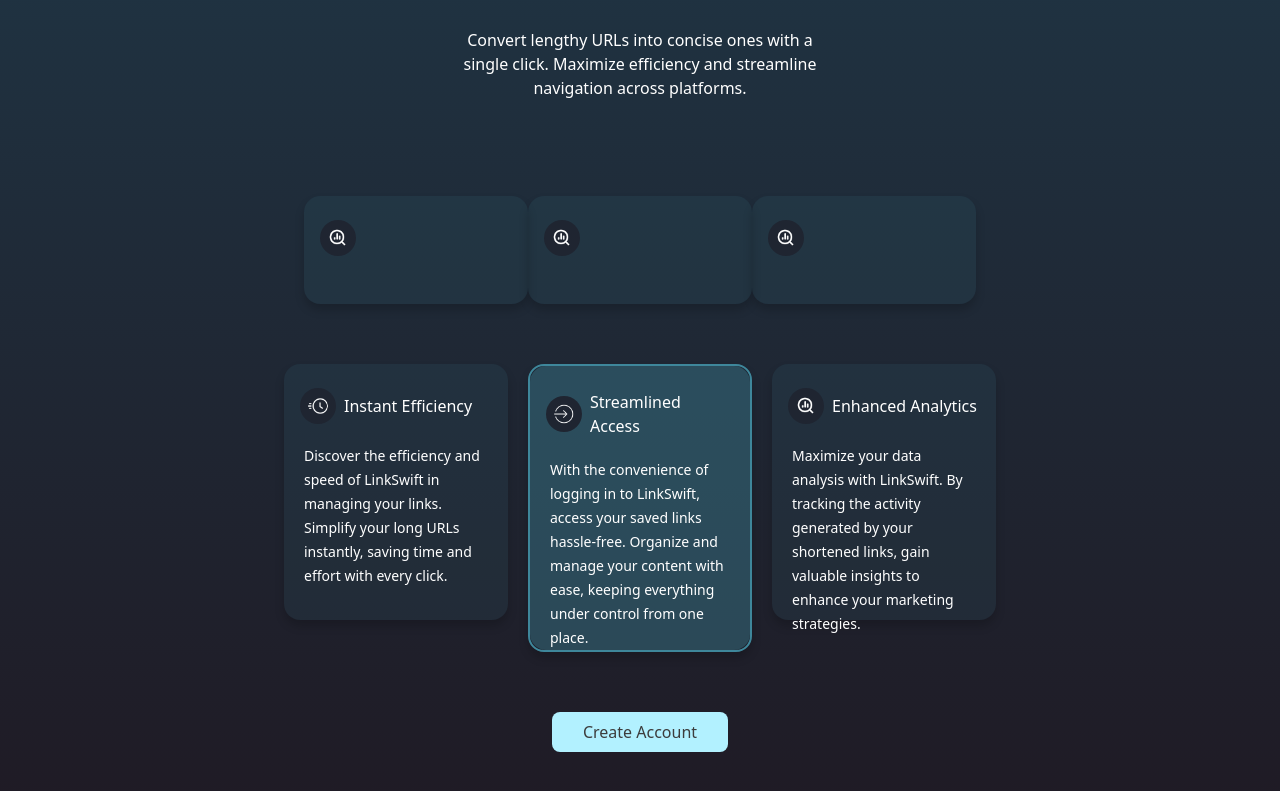
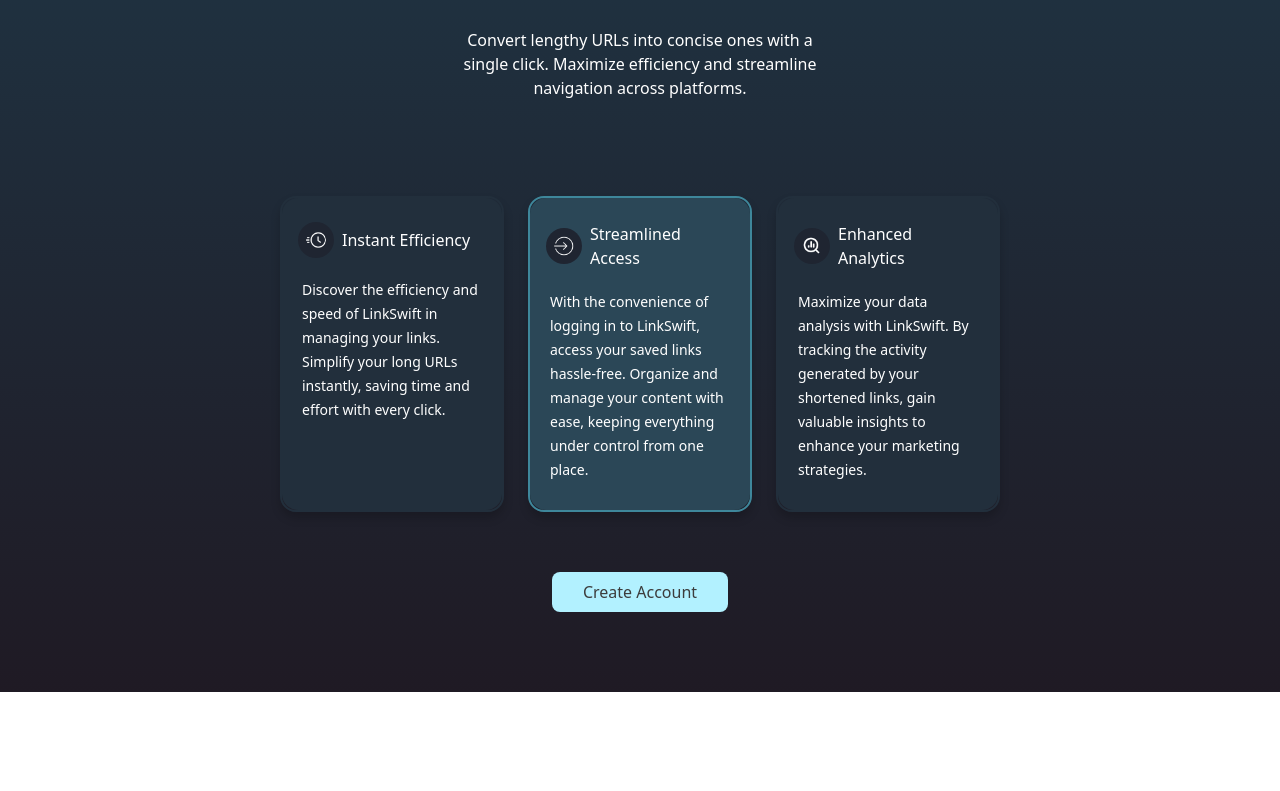
Before and after one commit to RoberthLoorDev/link-shortener, a Vue app in the folder frontend/: page / in a window 1280 px wide. Shown: the part 357-1148 px from the top of the page. After the commit the page ends 1049 px from the top, so only its background shows below. Built offline with nearby package versions, Linux system fonts and the light colour scheme; what tailwindcss-animated would draw is missing.

Commit message:
fix: home page distriburion

```diff
--- /dev/null
+++ b/frontend/src/components/ButtonComponent.vue
@@ -0,0 +1,59 @@
+<template>
+  <section class="flex mb-20 justify-center">
+    <!-- bg-[#B2F1FF] text-[#3C3C3C] -->
+    <button
+      class="text-base font-medium h-10 w-44 rounded-lg hover:bg-red-400"
+      :style="{ backgroundColor: backgroundColor, color: textColor }"
+    >
+      {{ title }}
+    </button>
+  </section>
+</template>
+
+<script lang="ts">
+export default {
+  name: "ButtonComponent",
+  props: {
+    title: String,
+    backgroundColor: String,
+    textColor: String,
+  },
+  setup() {
+    const setHoverActiveColors = (hex: string) => {
+      // Convertimos el color hexadecimal a RGB
+      let r = parseInt(hex.substring(1, 3), 16);
+      let g = parseInt(hex.substring(3, 5), 16);
+      let b = parseInt(hex.substring(5, 7), 16);
+
+      // Ajustamos los valores de RGB para obtener el color hover (600)
+      const hoverR = Math.round(r * 0.9);
+      const hoverG = Math.round(g * 0.9);
+      const hoverB = Math.round(b * 0.9);
+      const hoverColor = `#${((hoverR << 16) | (hoverG << 8) | hoverB)
+        .toString(16)
+        .padStart(6, "0")}`;
+
+      // Ajustamos los valores de RGB para obtener el color active (700)
+      const activeR = Math.round(r * 0.8);
+      const activeG = Math.round(g * 0.8);
+      const activeB = Math.round(b * 0.8);
+      const activeColor = `#${((activeR << 16) | (activeG << 8) | activeB)
+        .toString(16)
+        .padStart(6, "0")}`;
+
+      // Devolvemos un objeto con las propiedades hover y active
+      return {
+        hover: hoverColor,
+        active: activeColor,
+      };
+    };
+    setHoverActiveColors("#47474b");
+
+    return {
+      setHoverActiveColors,
+    };
+  },
+};
+</script>
+
+<style lang="scss" scoped></style>
--- a/frontend/src/components/FeatureCard.vue
+++ b/frontend/src/components/FeatureCard.vue
@@ -1,10 +1,14 @@
 <template>
   <div
-    class="shadow w-56 h-auto flex flex-col rounded-2xl relative mb-5 shadow-background"
+    class="shadow w-56 h-auto flex flex-col rounded-2xl relative mb-5 mx-3 shadow-background border-transparent"
+    :style="{
+      borderColor: borderColor ? borderColor : '#222F3C',
+      borderWidth: '2px',
+    }"
   >
     <div class="flex mx-4 items-center mt-6">
       <img
-        src="../assets/data-analytics.png"
+        :src="icon"
         alt=""
         class="bg-[#1F2531] w-9 h-9 rounded-full p-[8px] mr-2"
       />
@@ -15,7 +19,8 @@
     </p>
 
     <div
-      class="bg-[#3E879B] w-[100%] h-[100%] absolute -z-10 rounded-2xl opacity-10"
+      class="w-[100%] h-[100%] absolute -z-10 rounded-2xl"
+      :style="{ backgroundColor }"
     ></div>
   </div>
 </template>
--- a/frontend/src/components/FeatureCardsList.vue
+++ b/frontend/src/components/FeatureCardsList.vue
@@ -1,6 +1,14 @@
 <template>
   <section class="mb-10 flex justify-center flex-wrap">
-    <FeatureCard v-for="card in cardsData"></FeatureCard>
+    <FeatureCard
+      v-for="card in cardsData"
+      :key="card.id"
+      :title="card.title"
+      :description="card.description"
+      :icon="card.icon"
+      :background-color="card.backgroundColor"
+      :border-color="card.borderColor"
+    ></FeatureCard>
   </section>
 </template>
 <script lang="ts">
@@ -8,30 +16,46 @@ import FeatureCard from "./FeatureCard.vue";
 
 export default {
   name: "FeatureCardList",
-  components: { FeatureCard },
+  components: {
+    FeatureCard,
+  },
   setup() {
-    const cardsData = [
+    interface CardProps {
+      id: number;
+      title: string;
+      description: string;
+      borderColor?: string;
+      backgroundColor: string;
+      icon: string;
+    }
+    const cardsData: CardProps[] = [
       {
         id: 1,
         title: "Instant Efficiency",
         description:
           "Discover the efficiency and speed of LinkSwift in managing your links. Simplify your long URLs instantly, saving time and effort with every click.",
+        backgroundColor: "#222F3C",
+        icon: require("../assets/efficiency.png"),
       },
-
       {
         id: 2,
-        title: "Instant Efficiency",
+        title: "Streamlined Access",
         description:
-          "Discover the efficiency and speed of LinkSwift in managing your links. Simplify your long URLs instantly, saving time and effort with every click.",
+          "With the convenience of logging in to LinkSwift, access your saved links hassle-free. Organize and manage your content with ease, keeping everything under control from one place.",
+        backgroundColor: "#2B4757",
+        icon: require("../assets/access.png"),
+        borderColor: "#3E879B",
       },
-
       {
         id: 3,
-        title: "Instant Efficiency",
+        title: "Enhanced Analytics",
         description:
-          "Discover the efficiency and speed of LinkSwift in managing your links. Simplify your long URLs instantly, saving time and effort with every click.",
+          "Maximize your data analysis with LinkSwift. By tracking the activity generated by your shortened links, gain valuable insights to enhance your marketing strategies.",
+        backgroundColor: "#222F3C",
+        icon: require("../assets/data-analytics.png"),
       },
     ];
+
     return {
       cardsData,
     };
--- a/frontend/src/pages/HomePage.vue
+++ b/frontend/src/pages/HomePage.vue
@@ -2,86 +2,11 @@
   <NavbarComponent></NavbarComponent>
   <LinkShortenerComponent></LinkShortenerComponent>
   <FeatureCardsList></FeatureCardsList>
-
-  <!-- cards section -->
-  <section class="mb-10 flex justify-center flex-wrap">
-    <!-- Card one -->
-    <div
-      class="shadow w-56 h-64 flex flex-col rounded-2xl relative mr-0 md:mr-5 mb-5 card _ shadow-background"
-    >
-      <div class="flex mx-4 items-center mt-6">
-        <img
-          src="../assets/efficiency.png"
-          alt=""
-          class="bg-[#1F2531] w-9 h-9 rounded-full p-[8px] mr-2"
-        />
-        <h4 class="text-white text-base font-medium">Instant Efficiency</h4>
-      </div>
-      <p class="mx-5 text-white text-sm mt-5 leading-6">
-        Discover the efficiency and speed of LinkSwift in managing your links.
-        Simplify your long URLs instantly, saving time and effort with every
-        click.
-      </p>
-
-      <div
-        class="bg-[#3E879B] w-[100%] h-[100%] absolute -z-10 rounded-2xl opacity-10"
-      ></div>
-    </div>
-
-    <!-- Card two -->
-    <div
-      class="shadow w-56 h-72 flex flex-col rounded-2xl relative border-2 border-[#3E879B] md:mr-5 mb-5 shadow-background"
-    >
-      <div class="flex mx-4 items-center mt-6">
-        <img
-          src="../assets/access.png"
-          alt=""
-          class="bg-[#1F2531] w-9 h-9 rounded-full p-[8px] mr-2"
-        />
-        <h4 class="text-white text-base font-medium">Streamlined Access</h4>
-      </div>
-      <p class="mx-5 text-white text-sm mt-5 leading-6">
-        With the convenience of logging in to LinkSwift, access your saved links
-        hassle-free. Organize and manage your content with ease, keeping
-        everything under control from one place.
-      </p>
-
-      <div
-        class="bg-[#3E879B] w-[100%] h-[100%] absolute -z-10 rounded-2xl opacity-40"
-      ></div>
-    </div>
-
-    <!-- card three -->
-    <div
-      class="shadow w-56 h-64 flex flex-col rounded-2xl relative mb-5 shadow-background"
-    >
-      <div class="flex mx-4 items-center mt-6">
-        <img
-          src="../assets/data-analytics.png"
-          alt=""
-          class="bg-[#1F2531] w-9 h-9 rounded-full p-[8px] mr-2"
-        />
-        <h4 class="text-white text-base font-medium">Enhanced Analytics</h4>
-      </div>
-      <p class="mx-5 text-white text-sm mt-5 leading-6">
-        Maximize your data analysis with LinkSwift. By tracking the activity
-        generated by your shortened links, gain valuable insights to enhance
-        your marketing strategies.
-      </p>
-
-      <div
-        class="bg-[#3E879B] w-[100%] h-[100%] absolute -z-10 rounded-2xl opacity-10"
-      ></div>
-    </div>
-  </section>
-
-  <section class="flex mb-20 justify-center">
-    <button
-      class="bg-[#B2F1FF] text-[#3C3C3C] text-base font-medium h-10 w-44 rounded-lg"
-    >
-      Create Account
-    </button>
-  </section>
+  <ButtonComponent
+    title="Create Account"
+    background-color="#B2F1FF"
+    text-color="#3C3C3C"
+  ></ButtonComponent>
 
   <!-- <div
     v-if="showInfoCopy"
@@ -112,11 +37,17 @@
 import NavbarComponent from "@/components/NavbarComponent.vue";
 import LinkShortenerComponent from "@/components/LinkShortenerComponent.vue";
 import FeatureCardsList from "@/components/FeatureCardsList.vue";
+import ButtonComponent from "@/components/ButtonComponent.vue";
 
 export default {
   name: "HomePage",
 
-  components: { NavbarComponent, LinkShortenerComponent, FeatureCardsList },
+  components: {
+    NavbarComponent,
+    LinkShortenerComponent,
+    FeatureCardsList,
+    ButtonComponent,
+  },
 };
 </script>
 
```
